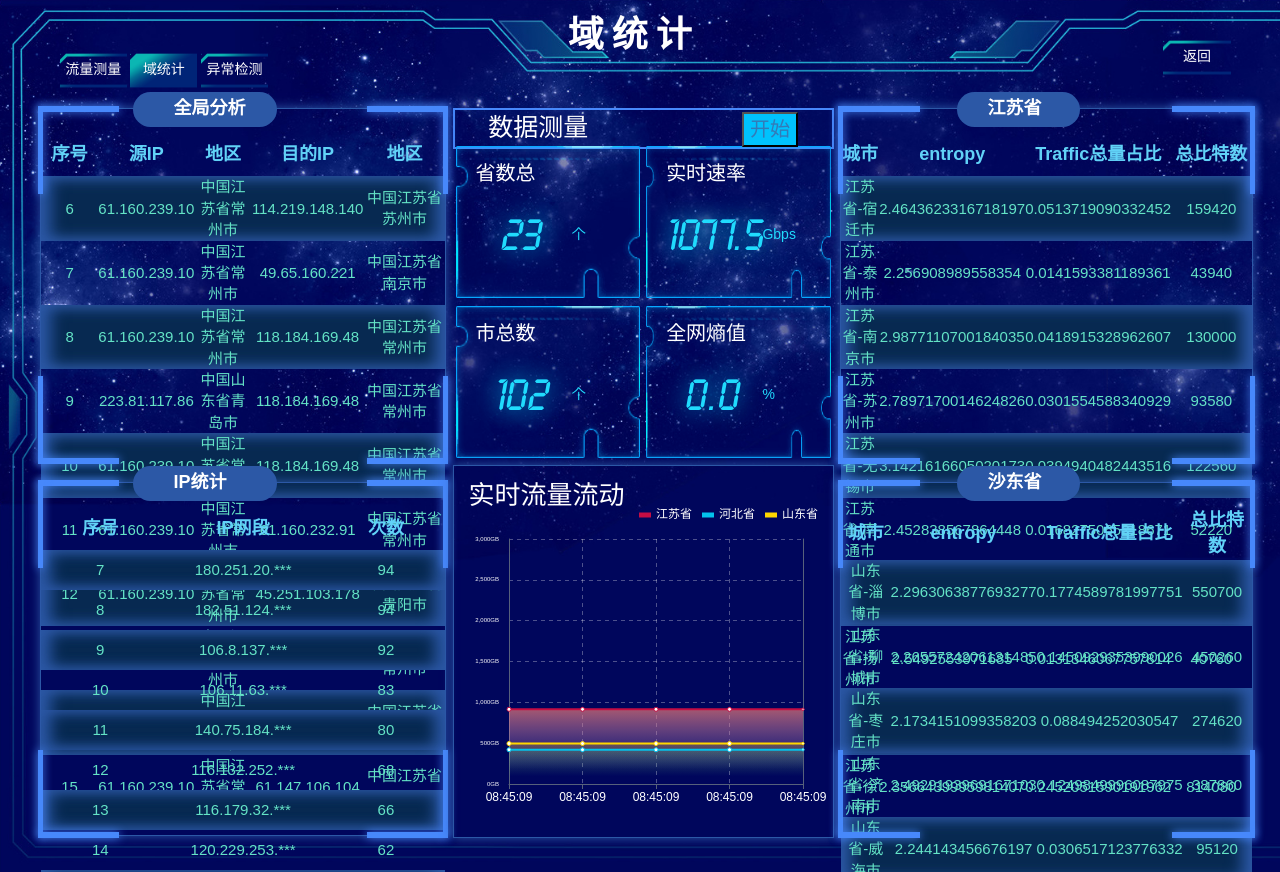
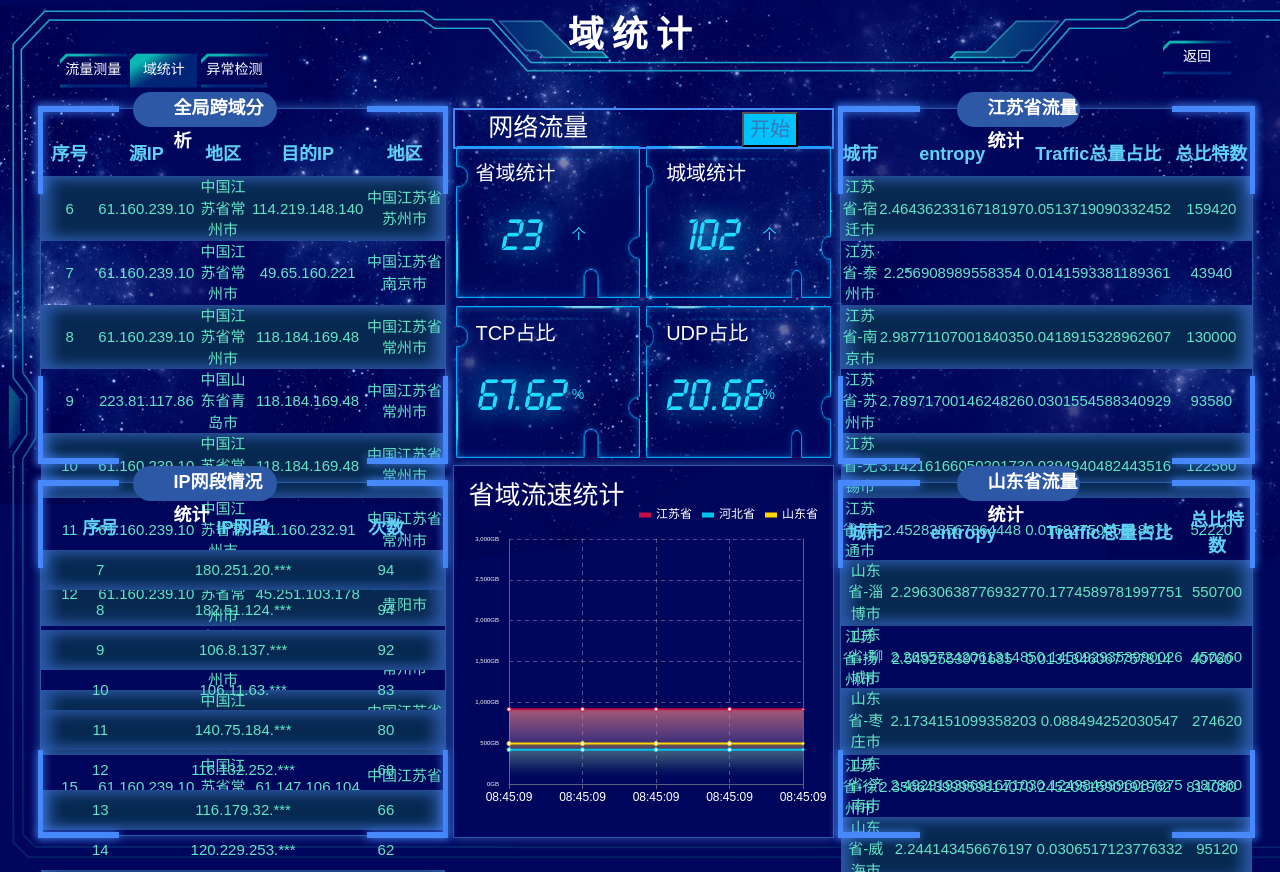
Before and after one commit to Chye-yang/whu, a Django app: page /domain in a window 1280 px wide. Run offline with Django 3.2, Linux system fonts and the light colour scheme; data that the repository does not hold is empty; some libraries are stand-ins or nearby versions.

Commit message:
改了一下0domain

```diff
--- a/web/static/domain/js/domain.js
+++ b/web/static/domain/js/domain.js
@@ -327,6 +327,113 @@ const numberList1_sheng = [
 ];
 const numberList2_shi = [8, 21, 36, 52, 70, 86, 102, 115, 145, 164, 199, 221, 242, 271, 297, 315, 336, 352, 363, 372, 374, 383, 396, 403, 411, 414, 420, 429, 429, 429, 429, 429, 429, 429, 429, 429, 429, 429, 429, 429, 429, 429, 429, 429, 429, 429, 429, 429, 429, 429, 429, 429, 429, 429, 429, 429, 429, 429, 429, 429, 429, 429, 429, 429, 429, 429, 429, 429, 429, 429, 429, 429, 429, 429, 429, 429, 429, 429, 429, 429, 429, 429, 429, 429, 429, 429, 429, 429, 429, 429, 429, 429, 429, 429, 429, 429, 429, 429, 429, 429, 429];
 
+const numberList3_tcp = [
+    64.32, 64.66, 65.94, 67.71, 67.37, 67.64, 67.62, 67.92, 67.32, 67.13,
+    67.3, 67.65, 67.53, 67.49, 66.92, 66.9, 66.05, 65.85, 65.6, 65.64,
+    65.73, 65.81, 65.82, 66.16, 66.33, 66.22, 66.1, 66.08, 66.06, 66.28,
+    66.33, 66.28, 66.53, 66.36, 66.42, 66.47, 66.41, 66.15, 65.94, 65.78,
+    65.72, 65.59, 65.57, 65.52, 65.5, 65.38, 65.49, 65.42, 65.53, 65.4,
+    65.29, 65.17, 65.03, 65.02, 65.03, 65.02, 65.01, 64.85, 64.73, 64.76,
+    64.88, 64.93, 64.85, 64.74, 64.82, 64.73, 64.65, 64.57, 64.58, 64.64,
+    64.64, 64.71, 64.65, 64.56, 64.63, 64.5, 64.53, 64.58, 64.55, 64.52,
+    64.48, 64.37, 64.36, 64.27, 64.3, 64.2, 64.11, 64.13, 64.12, 64.09,
+    64.06, 64.18, 64.22, 64.26, 64.21, 64.17, 64.23, 64.21, 64.14, 64.14,
+    64.15, 64.16, 64.17, 64.2, 64.23, 64.27, 64.26, 64.26, 64.26, 64.23,
+    64.19, 64.15, 64.15, 64.14, 64.15, 64.18, 64.21, 64.29, 64.24, 64.22,
+    64.21, 64.26, 64.26, 64.3, 64.39, 64.45, 64.46, 64.43, 64.41, 64.46,
+    64.46, 64.46, 64.51, 64.55, 64.59, 64.51, 64.54, 64.53, 64.51, 64.46,
+    64.45, 64.43, 64.38, 64.38, 64.42, 64.46, 64.49, 64.47, 64.39, 64.43,
+    64.37, 64.36, 64.42, 64.47, 64.45, 64.43, 64.44, 64.39, 64.4, 64.45,
+    64.43, 64.35, 64.38, 64.36, 64.33, 64.23, 64.2, 64.17, 64.12, 64.09,
+    64.11, 64.07, 64.13, 64.13, 64.11, 64.12, 64.1, 64.13, 64.07, 64.05,
+    64.04, 64.03, 63.99, 63.97, 63.94, 63.98, 63.96, 63.92, 63.94, 63.93,
+    63.89, 63.88, 63.89, 63.86, 63.88, 63.85, 63.84, 63.85, 63.83, 63.84,
+    63.85, 63.86, 63.89, 63.88, 63.9, 63.89, 63.91, 63.88, 63.9, 63.89,
+    63.83, 63.85, 63.85, 63.87, 63.9, 63.88, 63.9, 63.92, 63.95, 63.92,
+    63.89, 63.85, 63.85, 63.83, 63.8, 63.79, 63.75, 63.71, 63.7, 63.69,
+    63.7, 63.71, 63.74, 63.72, 63.73, 63.74, 63.72, 63.72, 63.69, 63.7,
+    63.7, 63.71, 63.7, 63.72, 63.74, 63.74, 63.79, 63.77, 63.8, 63.81,
+    63.82, 63.82, 63.85, 63.85, 63.85, 63.83, 63.85, 63.84, 63.8, 63.79,
+    63.79, 63.8, 63.79, 63.8, 63.84, 63.85, 63.85, 63.92, 63.94, 63.94,
+    63.96, 63.98, 63.99, 63.94, 63.94, 63.91, 63.93, 63.94, 63.95, 63.94,
+    63.92, 63.91, 63.92, 63.87, 63.85, 63.84, 63.85, 63.85, 63.85, 63.86,
+    63.85, 63.83, 63.82, 63.8, 63.77, 63.76, 63.73, 63.7, 63.71, 63.7,
+    63.72, 63.75, 63.77, 63.75, 63.76, 63.74, 63.72, 63.72, 63.73, 63.69,
+    63.68, 63.67, 63.66, 63.67, 63.68, 63.67, 63.68, 63.68, 63.7, 63.7,
+    63.71, 63.7, 63.69, 63.69, 63.71, 63.68, 63.67, 63.69, 63.67, 63.68,
+    63.68, 63.68, 63.7, 63.72, 63.74, 63.73, 63.74, 63.74, 63.73, 63.72,
+    63.71, 63.71, 63.72, 63.69, 63.7, 63.7, 63.71, 63.71, 63.71, 63.74,
+    63.76, 63.77, 63.78, 63.79, 63.78, 63.76, 63.74, 63.76, 63.76, 63.72,
+    63.71, 63.71, 63.72, 63.72, 63.71, 63.69, 63.7, 63.71, 63.71, 63.72,
+    63.72, 63.71, 63.72, 63.7, 63.71, 63.7, 63.72, 63.68, 63.66, 63.66,
+    63.68, 63.66, 63.66, 63.67, 63.64, 63.63, 63.63, 63.61, 63.62, 63.63,
+    63.62, 63.61, 63.6, 63.6, 63.59, 63.58, 63.56, 63.54, 63.54, 63.55,
+    63.55, 63.54, 63.56, 63.55, 63.56, 63.56, 63.57, 63.58, 63.58, 63.57,
+    63.57, 63.59, 63.6, 63.62, 63.61, 63.61, 63.62, 63.63, 63.64, 63.65,
+    63.65, 63.66, 63.65, 63.62, 63.62, 63.64, 63.66, 63.67, 63.69, 63.68,
+    63.69, 63.69, 63.69, 63.69, 63.68, 63.7, 63.71, 63.71, 63.7, 63.71,
+    63.7, 63.71, 63.73, 63.74, 63.74, 63.74, 63.72, 63.69, 63.7, 63.7,
+    63.7, 63.7, 63.71, 63.72, 63.74, 63.76, 63.76, 63.74, 63.75, 63.74,
+    63.75, 63.75, 63.77, 63.78, 63.77, 63.79, 63.77, 63.77, 63.79, 63.79,
+    63.79, 63.8, 63.8, 63.8, 63.81, 63.81, 63.82, 63.82, 63.84, 63.82,
+    63.82, 63.82, 63.81, 63.8, 63.79, 63.8, 63.78, 63.77, 63.78, 63.78,
+    63.76, 63.77, 63.77, 63.79, 63.78, 63.78, 63.78, 63.78, 63.78, 63.78
+]
+
+
+const numberList4_udp = [
+    20.6, 21.05, 20.2, 18.9, 19.62, 20.02, 20.66, 20.2, 20.62, 20.56,
+    20.37, 20.01, 20.12, 20.15, 20.57, 20.76, 21.71, 21.98, 22.27, 22.36,
+    22.36, 22.32, 22.48, 22.17, 21.96, 22.06, 22.13, 22.09, 22.02, 21.85,
+    21.66, 21.85, 21.75, 21.84, 21.85, 21.79, 21.71, 21.92, 22.16, 22.3,
+    22.38, 22.43, 22.4, 22.34, 22.38, 22.44, 22.29, 22.35, 22.23, 22.33,
+    22.46, 22.52, 22.65, 22.65, 22.66, 22.67, 22.69, 22.88, 23.06, 23.05,
+    23, 22.99, 23.1, 23.19, 23.16, 23.27, 23.29, 23.42, 23.37, 23.36,
+    23.34, 23.24, 23.26, 23.33, 23.25, 23.4, 23.39, 23.3, 23.37, 23.35,
+    23.36, 23.48, 23.48, 23.58, 23.58, 23.7, 23.8, 23.81, 23.8, 23.87,
+    23.9, 23.82, 23.83, 23.76, 23.8, 23.86, 23.81, 23.8, 23.85, 23.87,
+    23.89, 23.89, 23.92, 23.92, 23.9, 23.83, 23.79, 23.76, 23.77, 23.8,
+    23.83, 23.88, 23.89, 23.92, 23.91, 23.86, 23.83, 23.75, 23.76, 23.73,
+    23.75, 23.71, 23.71, 23.7, 23.63, 23.58, 23.56, 23.56, 23.59, 23.53,
+    23.54, 23.53, 23.51, 23.48, 23.45, 23.53, 23.51, 23.51, 23.56, 23.6,
+    23.62, 23.6, 23.64, 23.62, 23.56, 23.51, 23.51, 23.53, 23.59, 23.56,
+    23.63, 23.64, 23.59, 23.57, 23.57, 23.59, 23.58, 23.58, 23.54, 23.51,
+    23.52, 23.55, 23.52, 23.52, 23.54, 23.63, 23.67, 23.7, 23.75, 23.78,
+    23.78, 23.83, 23.79, 23.77, 23.8, 23.81, 23.82, 23.79, 23.85, 23.87,
+    23.9, 23.9, 23.93, 23.94, 23.95, 23.92, 23.92, 23.96, 23.93, 23.93,
+    23.98, 23.98, 23.96, 23.98, 23.95, 23.96, 23.99, 23.98, 24.04, 24.04,
+    24.01, 24.01, 23.98, 23.97, 23.95, 23.95, 23.92, 23.94, 23.92, 23.93,
+    23.98, 23.96, 23.98, 23.95, 23.94, 23.95, 23.93, 23.92, 23.9, 23.93,
+    23.95, 23.97, 23.96, 23.98, 24.01, 24.02, 24.06, 24.08, 24.09, 24.09,
+    24.1, 24.11, 24.08, 24.12, 24.11, 24.09, 24.1, 24.11, 24.12, 24.11,
+    24.11, 24.11, 24.08, 24.09, 24.09, 24.11, 24.08, 24.1, 24.08, 24.07,
+    24.07, 24.07, 24.07, 24.06, 24.06, 24.09, 24.07, 24.1, 24.13, 24.16,
+    24.16, 24.16, 24.18, 24.16, 24.13, 24.13, 24.13, 24.06, 24.05, 24.04,
+    24.02, 24, 23.97, 24.04, 24.03, 24.07, 24.04, 24.04, 24.03, 24.03,
+    24.05, 24.05, 24.04, 24.08, 24.09, 24.08, 24.08, 24.08, 24.07, 24.05,
+    24.07, 24.08, 24.1, 24.12, 24.14, 24.15, 24.17, 24.19, 24.19, 24.2,
+    24.17, 24.15, 24.14, 24.16, 24.14, 24.15, 24.17, 24.17, 24.16, 24.19,
+    24.2, 24.21, 24.22, 24.21, 24.21, 24.21, 24.19, 24.16, 24.16, 24.15,
+    24.13, 24.14, 24.14, 24.14, 24.13, 24.12, 24.13, 24.1, 24.1, 24.1,
+    24.1, 24.09, 24.07, 24.06, 24.05, 24.05, 24.04, 24.05, 24.05, 24.06,
+    24.07, 24.07, 24.07, 24.1, 24.09, 24.09, 24.08, 24.08, 24.08, 24.06,
+    24.04, 24.04, 24.03, 24.01, 24.01, 24.04, 24.05, 24.04, 24.05, 24.11,
+    24.11, 24.11, 24.11, 24.1, 24.1, 24.11, 24.09, 24.06, 24.06, 24.06,
+    24.06, 24.08, 24.06, 24.07, 24.07, 24.07, 24.04, 24.07, 24.08, 24.09,
+    24.07, 24.09, 24.09, 24.09, 24.13, 24.13, 24.12, 24.13, 24.11, 24.11,
+    24.12, 24.13, 24.14, 24.15, 24.15, 24.17, 24.19, 24.2, 24.21, 24.19,
+    24.2, 24.2, 24.18, 24.19, 24.19, 24.18, 24.17, 24.16, 24.17, 24.16,
+    24.16, 24.14, 24.14, 24.12, 24.12, 24.12, 24.12, 24.11, 24.1, 24.08,
+    24.07, 24.06, 24.07, 24.09, 24.09, 24.08, 24.07, 24.06, 24.04, 24.04,
+    24.02, 24.02, 24.02, 24.01, 24, 23.99, 23.98, 23.98, 24.01, 24,
+    24, 23.99, 23.98, 23.96, 23.97, 23.98, 23.99, 24.02, 24.02, 24.02,
+    24.02, 24.02, 24.01, 24, 23.98, 23.97, 23.97, 23.99, 23.98, 23.99,
+    23.99, 23.98, 23.97, 23.97, 23.97, 23.97, 23.99, 23.99, 23.98, 23.98,
+    23.97, 23.97, 23.97, 23.96, 23.97, 23.97, 23.96, 23.95, 23.93, 23.95,
+    23.94, 23.95, 23.96, 23.97, 23.98, 23.98, 23.99, 24, 24, 23.99,
+    24, 23.99, 23.99, 23.98, 23.98, 23.98, 23.98, 23.98, 23.98, 23.97
+];
+
 
 function mainTopx() {
     $.ajax({
@@ -340,16 +447,27 @@ function mainTopx() {
                 currentIndex++;  // 索引加1，准备下次调用
             } else {
                 document.getElementById("mainTop1").innerText = 34;  // 更新元素内容
+                currentIndex++;  // 索引加1，准备下次调用
             }
 
 
+            // 城域
             if (currentIndex < 40) {
                 const nextNumber = numberList2_shi[currentIndex];  // 读取当前索引的数字
                 document.getElementById("mainTop3").innerText = nextNumber;  // 更新元素内容
                 // currentIndex++;  // 索引加1，准备下次调用
             } else {
-                document.getElementById("mainTop1").innerText = 429;  // 更新元素内容
+                document.getElementById("mainTop3").innerText = 429;  // 更新元素内容
             }
+
+
+
+            const nextNumber = numberList3_tcp[currentIndex % numberList3_tcp.length];  // 读取当前索引的数字
+            document.getElementById("mainTop2").innerText = nextNumber;  // 更新元素内容
+            // currentIndex++;  // 索引加1，准备下次调用
+
+            const nextNumber2 = numberList4_udp[currentIndex % numberList4_udp.length];  // 读取当前索引的数字
+            document.getElementById("mainTop4").innerText = nextNumber2;  // 更新元素内容
 
 
 
@@ -357,7 +475,7 @@ function mainTopx() {
 
 
             // document.getElementById("mainTop1").innerText = (list[0] * 25 / 1000).toFixed(2);//省
-            document.getElementById("mainTop2").innerText = (list[1] * 25).toFixed(1);//实时速率修改
+            // document.getElementById("mainTop2").innerText = (list[1] * 25).toFixed(1);//实时速率修改
             // document.getElementById("mainTop3").innerText = (list[2] / 100 * 25).toFixed(1)//总流;
 
 
--- a/web/templates/analysis.html
+++ b/web/templates/analysis.html
@@ -220,7 +220,7 @@
             <h3>全网熵值</h3>
             <p id="mainTop4">0.0</p>
             <div class="conTop_smil">
-              <a class="xd">%</a>
+              <a class="xd">nit</a>
             </div>
           </div>
         </div>
--- a/web/templates/domain.html
+++ b/web/templates/domain.html
@@ -100,7 +100,7 @@
             <i class="r_b_line"></i>
             <i class="b_r_line"></i>
           </div>
-          <div class="main_title">全局分析</div>
+          <div class="main_title">全局跨域分析</div>
           <div class="main_table t_btn8">
             <table>
               <thead>
@@ -137,7 +137,7 @@
             <i class="r_b_line"></i>
             <i class="b_r_line"></i>
           </div>
-          <div class="main_title">IP统计</div>
+          <div class="main_title">IP网段情况统计</div>
           <div class="main_table t_btn8">
             <table>
               <thead>
@@ -164,7 +164,7 @@
                 border-style: solid;
                 border-width: 2px;
               ">
-            <span style="font-size: 25px">数据测量</span>
+            <span style="font-size: 25px">网络流量</span>
             <button type="button" style="
                   background-color: #00c2fd;
                   font-size: 20px;
@@ -183,7 +183,7 @@
       <div class="visual_conTop">
         <div class="visual_conTop_box visual_conTop1">
           <div>
-            <h3>省数总</h3>
+            <h3>省域统计</h3>
             <p id="mainTop1">0</p>
             <div class="conTop_smil">
               <a class="xd">个</a>
@@ -192,10 +192,10 @@
         </div>
         <div class="visual_conTop_box visual_conTop2">
           <div>
-            <h3>实时速率</h3>
-            <p id="mainTop2">0.0</p>
+            <h3>城域统计</h3>
+            <p id="mainTop3">0</p>
             <div class="conTop_smil">
-              <a class="xd">Gbps</a>
+              <a class="xd">个</a>
             </div>
           </div>
         </div>
@@ -204,17 +204,17 @@
       <div class="visual_conTop">
         <div class="visual_conTop_box visual_conTop1">
           <div>
-            <h3>市总数</h3>
-            <p id="mainTop3">0</p>
+            <h3>TCP占比</h3>
+            <p id="mainTop2">0</p>
             <div class="conTop_smil">
-              <a class="xd">个</a>
+              <a class="xd">%</a>
             </div>
           </div>
         </div>
         <div class="visual_conTop_box visual_conTop2">
           <div>
-            <h3>全网熵值</h3>
-            <p id="mainTop4">0.0</p>
+            <h3>UDP占比</h3>
+            <p id="mainTop4">0</p>
             <div class="conTop_smil">
               <a class="xd">%</a>
             </div>
@@ -229,7 +229,7 @@
       <!-- 网络流动 -->
       <div class="visual_conBot" style="height: 49%; margin-top: 2%">
         <div class="visual_chart_text">
-          <h1>实时流量流动</h1>
+          <h1>省域流速统计</h1>
         </div>
         <div class="visual_chart" id="mainBottom"></div>
       </div>
@@ -245,7 +245,7 @@
           itemWidth: 14,
           itemHeight: 5,
           itemGap: 10,
-          data: ["总流量", "上行流量", "下行流量"],
+          data: ["江苏省", "山东省", "河南省"],
           right: "10px",
           top: "0px",
           textStyle: { fontSize: 12, color: "#fff" },
@@ -292,7 +292,7 @@
         ],
         series: [
           {
-            name: "总流量",
+            name: "江苏省",
             type: "line",
             smooth: true,
             lineStyle: { normal: { width: 2 } },
@@ -324,7 +324,7 @@
             data: 0,
           },
           {
-            name: "上行流量",
+            name: "山东省",
             type: "line",
             smooth: true,
             lineStyle: { normal: { width: 2 } },
@@ -356,7 +356,7 @@
             data: 0,
           },
           {
-            name: "下行流量",
+            name: "河南省",
             type: "line",
             smooth: true,
             lineStyle: { normal: { width: 2 } },
@@ -498,7 +498,7 @@
             <i class="b_r_line"></i>
           </div>
           <div class="main_title" style="padding-left: 7.5%; left: 55%; width: 30%">
-            江苏省
+            江苏省流量统计
           </div>
           <div class="main_table t_btn8">
             <table>
@@ -513,16 +513,8 @@
               <tbody id="table7">
                 <!-- 示例数据行，假设原数据需要合并分位数 -->
                 <tr>
-                  <td>示例源IP1</td> <!-- 源IP -->
-                  <td>示例目的IP1</td> <!-- 目的IP -->
-                  <td>示例端口号1</td> <!-- 端口号 -->
-                  <td>25%: 10, 50%: 20, 75%: 30</td> <!-- 合并分位数列，格式可根据实际数据调整 -->
                 </tr>
                 <tr>
-                  <td>示例源IP2</td>
-                  <td>示例目的IP2</td>
-                  <td>示例端口号2</td>
-                  <td>25%: 15, 50%: 25, 75%: 35</td>
                 </tr>
                 <!-- 更多行根据数据动态添加 -->
               </tbody>
@@ -592,7 +584,7 @@
             <i class="b_r_line"></i>
           </div>
           <div class="main_title" style="padding-left: 7.5%; left: 55%; width: 30%">
-            沙东省
+            山东省流量统计
           </div>
           <div class="main_table t_btn8">
             <table>
@@ -606,17 +598,10 @@
               </thead>
               <tbody id="table8">
                 <!-- 示例数据行，假设原数据需要合并分位数 -->
-                <tr>
-                  <td>示例源IP1</td> <!-- 源IP -->
-                  <td>示例目的IP1</td> <!-- 目的IP -->
-                  <td>示例端口号1</td> <!-- 端口号 -->
-                  <td>25%: 10, 50%: 20, 75%: 30</td> <!-- 合并分位数列，格式可根据实际数据调整 -->
+                <tr><!-- 合并分位数列，格式可根据实际数据调整 -->
                 </tr>
                 <tr>
-                  <td>示例源IP2</td>
-                  <td>示例目的IP2</td>
-                  <td>示例端口号2</td>
-                  <td>25%: 15, 50%: 25, 75%: 35</td>
+
                 </tr>
                 <!-- 更多行根据数据动态添加 -->
               </tbody>
```
Also changed, not shown: web/templates/0domain.html (+29 -35 lines).
